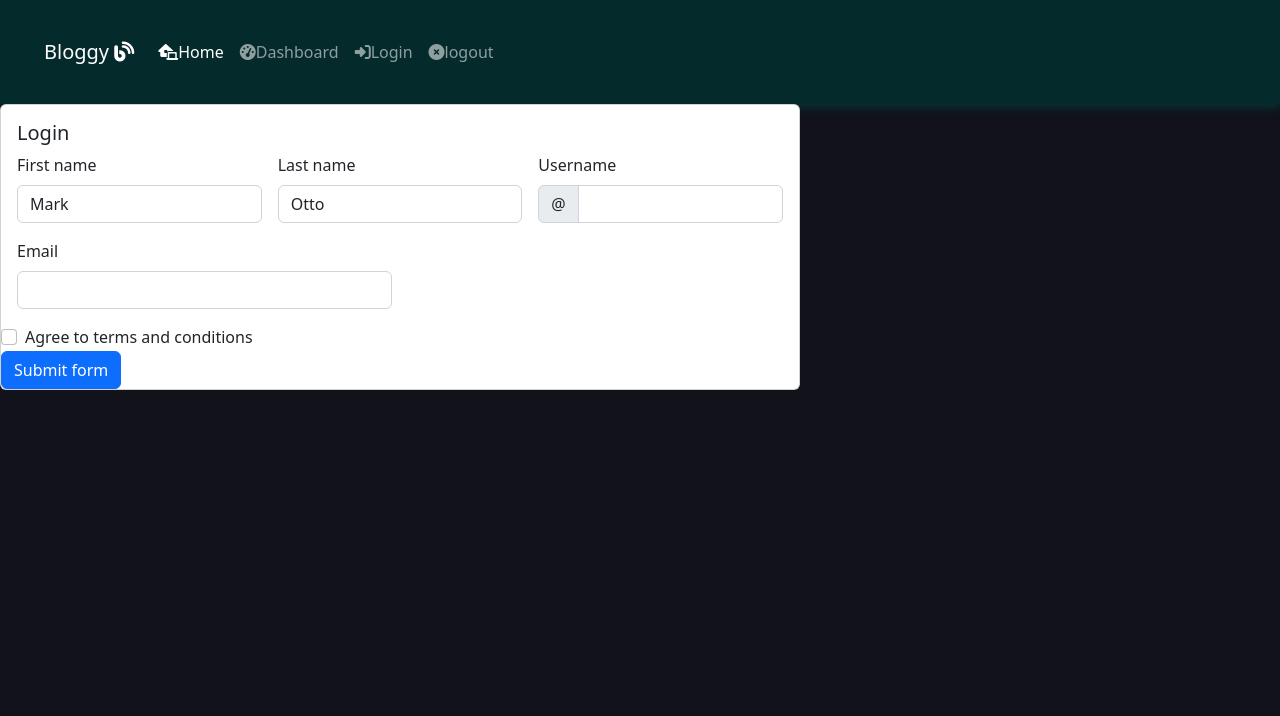
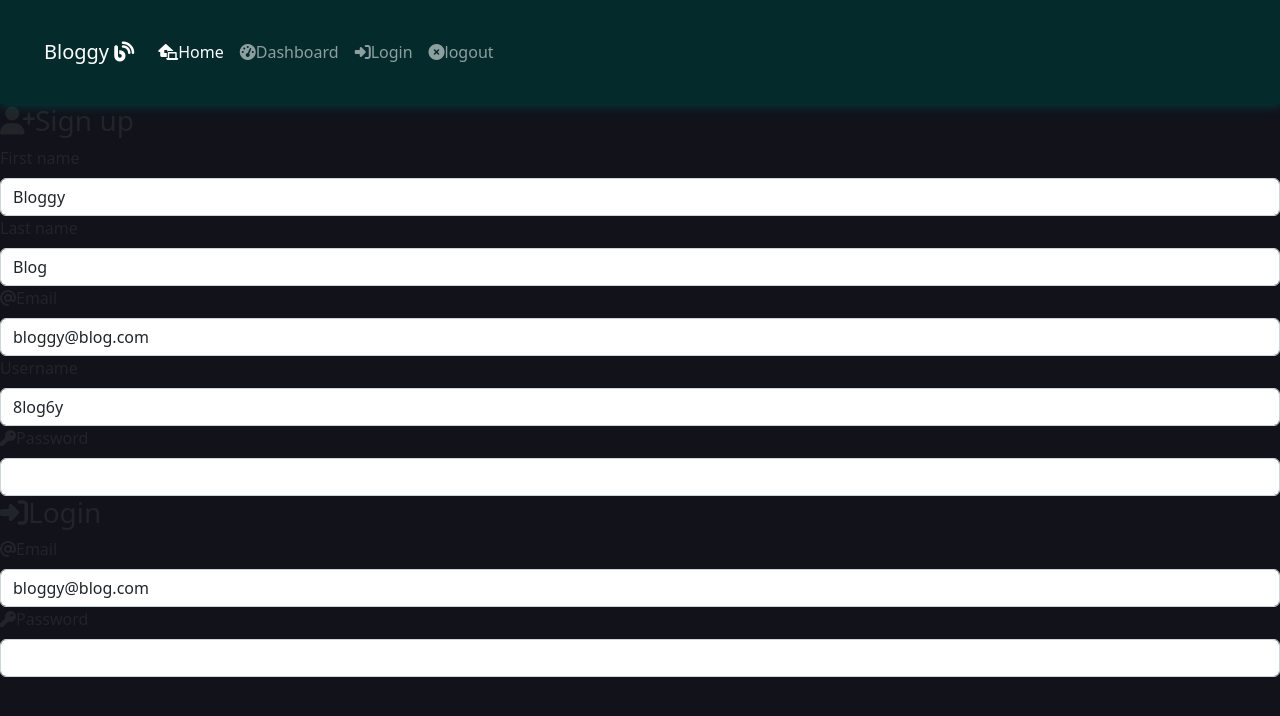
Before and after one commit to angeladeveloper/bloggy_blogs, a Node server app: page /login in a window 1280 px wide. Shown: the top 716 px of the page. Run offline with Node 20, Linux system fonts and the light colour scheme; some libraries are stand-ins or nearby versions.

Commit message:
make new login.hbs page🚪. The old one was tooo ugly 🦢

```diff
--- a/controllers/home.routes.js
+++ b/controllers/home.routes.js
@@ -1,7 +1,6 @@
 const router = require('express').Router();
 const { Post, User } = require('../models/index.model');
 const authorize = require('../utils/auth');
-const withAuth = require('../utils/auth');
 
 router.get('/', async (req, res) => {
   try {
@@ -33,7 +32,7 @@ router.get('/post/:id', async (req, res) => {
   }
 });
 
-// Use withAuth middleware to prevent access to route
+
 router.get('/profile', authorize, async (req, res) => {
   try {
     // Find the logged in user based on the session ID
--- a/views/login.hbs
+++ b/views/login.hbs
@@ -1,41 +1,89 @@
-
-<!-- login -->
-<div class="card" style="width: 50rem;">
-  <div class="card-body">
-    <h5 class="card-title">Login</h5>
-<form class="row g-3">
-  <div class="col-md-4">
-    <label for="validationDefault01" class="form-label">First name</label>
-    <input type="text" class="form-control" id="validationDefault01" value="Mark" required>
+<!-- SIGN UP -->
+<div class="signup_container" id="signup_container">
+  <h3><i class="fa-solid fa-user-plus"></i>Sign up</h3>
+  <div class="first_row">
+    <label for="first_name_su" class="form-label"><i
+        class="fa-solid fa-input-text"
+      ></i>First name</label>
+    <input
+      type="text"
+      class="form-control"
+      id="first_name_su"
+      name="first_name_su"
+      value="Bloggy"
+      required
+    />
+    <label for="last_name_su" class="form-label"><i
+        class="fa-solid fa-input-text"
+      ></i>Last name</label>
+    <input
+      type="text"
+      class="form-control"
+      id="last_name_su"
+      name="last_name_sU"
+      value="Blog"
+      required
+    />
   </div>
-  <div class="col-md-4">
-    <label for="validationDefault02" class="form-label">Last name</label>
-    <input type="text" class="form-control" id="validationDefault02" value="Otto" required>
-  </div>
-  <div class="col-md-4">
-    <label for="validationDefaultUsername" class="form-label">Username</label>
-    <div class="input-group">
-      <span class="input-group-text" id="inputGroupPrepend2">@</span>
-      <input type="text" class="form-control" id="validationDefaultUsername"  aria-describedby="inputGroupPrepend2" required>
-    </div>
-  </div>
-    <div class="col-md-6">
-      <label for="inputEmail4" class="form-label">Email</label>
-      <input type="email" class="form-control" id="inputEmail4">
-    </div>
+  <div class="second_row">
+    <label for="email_su" class="form-label"><i
+        class="fa-solid fa-at"
+      ></i>Email</label>
+    <input
+      type="email"
+      class="form-control"
+      id="email_su"
+      name="email_su"
+      value="bloggy@blog.com"
+      required
+    />
+    <label for="username_su" class="form-label">Username</label>
+    <input
+      type="email"
+      class="form-control"
+      id="username_su"
+      name="username_su"
+      value="8log6y"
+      required
+    />
+    <label for="password_su" class="form-label"><i
+        class="fa-solid fa-key"
+      ></i>Password</label>
+    <input
+      type="password"
+      class="form-control"
+      name="password_su"
+      id="password_su"
+      required
+    />
   </div>
 
-  <div class="col-12">
-    <div class="form-check">
-      <input class="form-check-input" type="checkbox" value="" id="invalidCheck2" required>
-      <label class="form-check-label" for="invalidCheck2">
-        Agree to terms and conditions
-      </label>
-    </div>
+  {{! LOGIN IN }}
+</div>
+<div class="login_container" id="login_container">
+  <h3><i class="fa-solid fa-right-to-bracket"></i>Login</h3>
+  <div class="first_row">
+    <label for="email_lg" class="form-label"><i
+        class="fa-solid fa-at"
+      ></i>Email</label>
+    <input
+      type="text"
+      class="form-control"
+      id="email_lg"
+      name="email_lg"
+      value="bloggy@blog.com"
+      required
+    />
+    <label for="password_lg" class="form-label"><i
+        class="fa-solid fa-key"
+      ></i>Password</label>
+    <input
+      type="password"
+      class="form-control"
+      name="password_lg"
+      id="password_lg"
+      required
+    />
   </div>
-  <div class="col-12">
-    <button class="btn btn-primary" type="submit">Submit form</button>
-  </div>
-</form>
+
 </div>
-</div>
```
Also changed, not shown: views/logins.html (added, +41 -0 lines).
